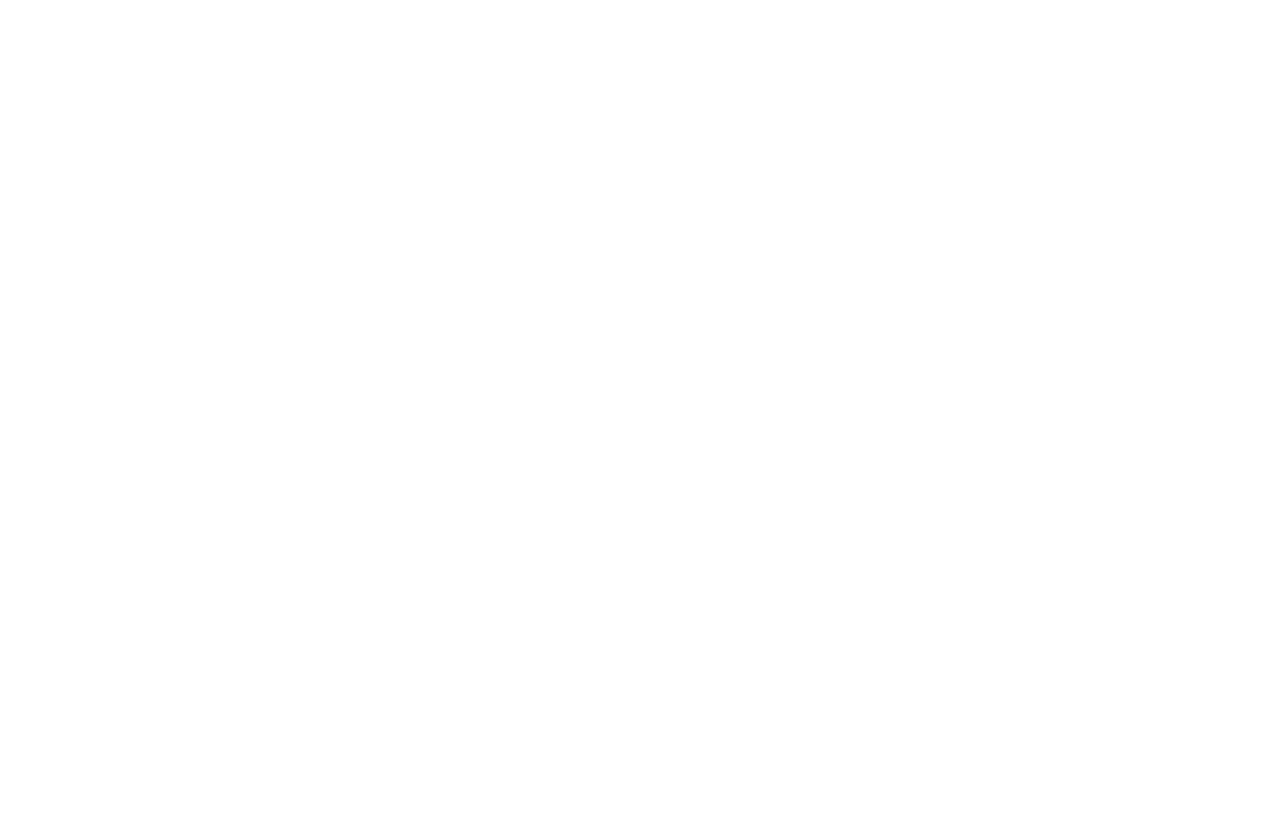
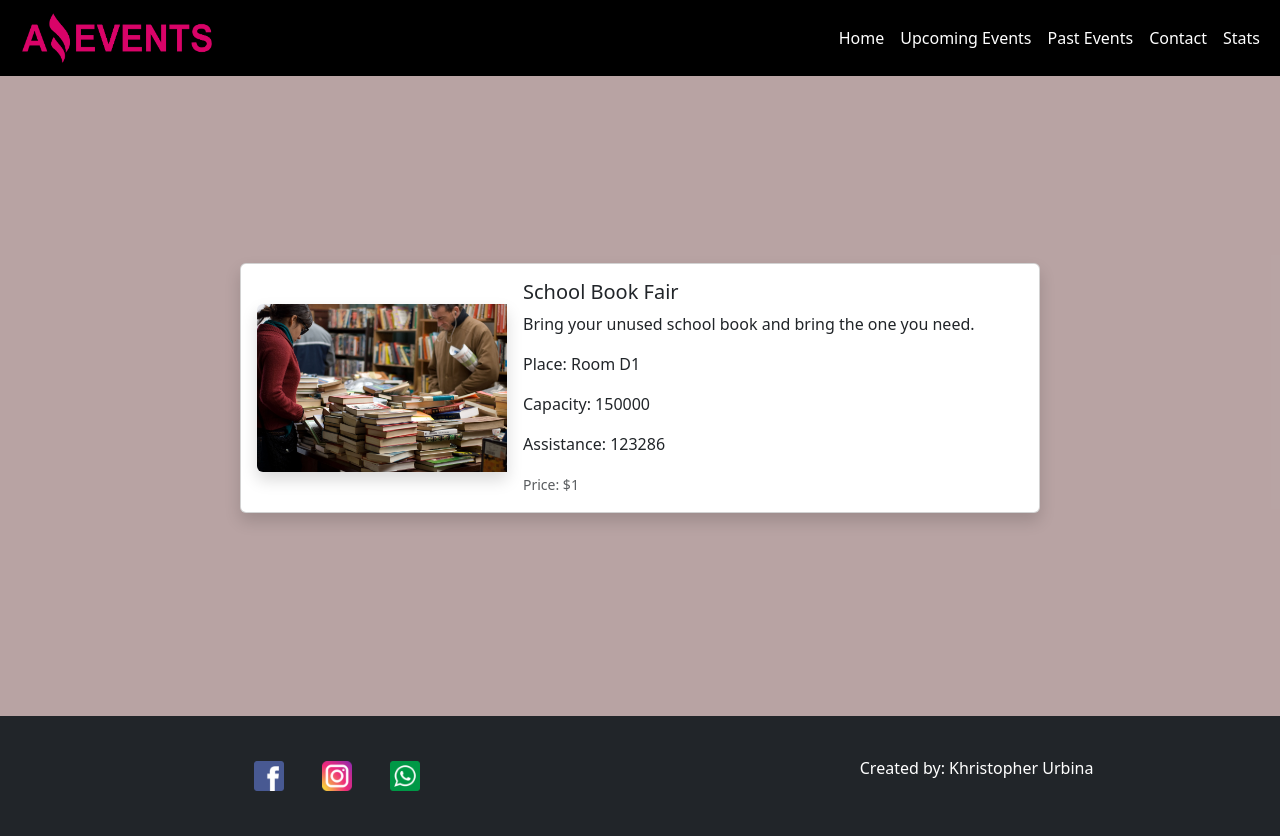
Before and after one commit to khris0395/AmazingEvents, a plain HTML site: page details.html in a window 1280 px wide. Before the commit the page ends 800 px from the top, so only its background shows below. Drawn offline with nearby package versions, Linux system fonts and the light colour scheme.

Commit message:
actualizacion detail.htmal 1.0

```diff
--- a/details.html
+++ b/details.html
@@ -0,0 +1,88 @@
+<!DOCTYPE html>
+<html lang="en">
+<head>
+    <meta charset="UTF-8">
+    <meta name="viewport" content="width=device-width, initial-scale=1.0">
+    <link rel="icon" type="image/x-icon" href="./Recursos_Amazing_Events_Task_1/favicon.png">
+    <title>Amazing Events-Home</title>
+    <link href="https://cdn.jsdelivr.net/npm/bootstrap@5.3.2/dist/css/bootstrap.min.css" rel="stylesheet" integrity="sha384-T3c6CoIi6uLrA9TneNEoa7RxnatzjcDSCmG1MXxSR1GAsXEV/Dwwykc2MPK8M2HN" crossorigin="anonymous">
+    <link rel="stylesheet" href="style.css">
+</head>
+<body>
+
+    <header>
+
+        <nav class="navbar navbar-expand-lg bg-black text-white">
+            <div class="container-fluid ">
+
+              <a class="navbar-brand col-1" href="#">
+                <img id="logoae" src="./Recursos_Amazing_Events_Task_1/amazing_brand.png" alt="Amazing Events Logo">
+              </a>
+              <button class="navbar-toggler bg-secondary-subtle" type="button" data-bs-toggle="collapse" data-bs-target="#navbarNav" aria-controls="navbarNav" aria-expanded="false" aria-label="Toggle navigation">
+              <span class="navbar-toggler-icon"></span>
+              </button>
+
+              <div class="collapse navbar-collapse justify-content-xl-end justify-content-lg-end" id="navbarNav">
+                <ul class="navbar-nav">
+                <li class="nav-item">
+                  <a class="nav-link text-white" href="index.html">Home</a>
+                </li>
+                <li class="nav-item">
+                  <a class="nav-link text-white" href="upcomingEvents.html">Upcoming Events</a>
+                </li>
+                <li class="nav-item">
+                  <a class="nav-link text-white" href="pastEvents.html">Past Events</a>
+                </li>
+                <li class="nav-item text-white">
+                  <a class="nav-link text-white" href="contact.html">Contact</a>
+                </li>
+                <li class="nav-item text-white">
+                  <a class="nav-link text-white" href="stats.html">Stats</a>
+                </li>
+                </ul>
+              </div>
+            </div>
+          </nav>
+    </header>
+
+    <main class="hmaind d-flex justify-content-center">
+
+        <div class="card mb-3 d-flex justify-content-between align-self-center shadow" style="max-width: 800px;">
+            <div class="row g-0 d-flex justify-content-center align-self-center">
+              <div class="align-self-center col-md-4 ps-3">
+                <img src="./Recursos_Amazing_Events_Task_1/books.jpg" class="img-fluid rounded-start shadow" alt="...">
+              </div>
+              <div class="col-md-8 d-flex">
+                <div class="card-body d-flex flex-column">
+                  <h5 class="card-title">School Book Fair</h5>
+                  <p class="card-text">Bring your unused school book and bring the one you need.</p>
+                  <p class="card-text">Place: Room D1</p>
+                  <p class="card-text">Capacity: 150000</p>
+                  <p class="card-text">Assistance: 123286</p>
+                  <p class="card-text"><small class="text-body-secondary">Price: $1</small></p>
+                </div>
+              </div>
+            </div>
+          </div>
+
+    </main>
+
+    <footer class="bg-dark d-flex align-items-center justify-content-around flex-wrap py-3">
+
+        <div class="d-flex justify-content-around px-5 wreds">
+            <img class="redsocial" src="./Recursos_Amazing_Events_Task_1/facebook.png" alt="">
+            <img class="redsocial" src="./Recursos_Amazing_Events_Task_1/instagram.png" alt="">
+            <img class="redsocial" src="./Recursos_Amazing_Events_Task_1/whatsapp.png" alt="">
+          </div>
+
+          <div class="text-white align-items-center">
+            <p>Created by: Khristopher Urbina</p>
+          </div>
+
+        </footer>
+
+    <script src="https://cdn.jsdelivr.net/npm/@popperjs/core@2.11.8/dist/umd/popper.min.js" integrity="sha384-I7E8VVD/ismYTF4hNIPjVp/Zjvgyol6VFvRkX/vR+Vc4jQkC+hVqc2pM8ODewa9r" crossorigin="anonymous"></script>
+    <script src="https://cdn.jsdelivr.net/npm/bootstrap@5.3.2/dist/js/bootstrap.min.js" integrity="sha384-BBtl+eGJRgqQAUMxJ7pMwbEyER4l1g+O15P+16Ep7Q9Q+zqX6gSbd85u4mG4QzX+" crossorigin="anonymous"></script>
+
+</body>
+</html>
--- a/style.css
+++ b/style.css
@@ -17,10 +17,9 @@ main{
 
 }
 
-.checkp{
+.hmaind{
 
-    width: 50vw;
-
+    min-height: 80vh;
 }
 
 #carouselExampleAutoplaying img {
@@ -34,11 +33,6 @@ main{
 
     text-shadow: 1px 1px 5px black;
 }
-
-/* .texth{
-
-font-size: 5rem;
-} */
 
 .cardaround{
 
@@ -64,13 +58,6 @@ footer{
     min-height: 15vh;
 
 }
-
-.predsocial{
-
-    padding-right: 150px;
-    width: 300px;
-}
-
 
 .redsocial{
 
```
